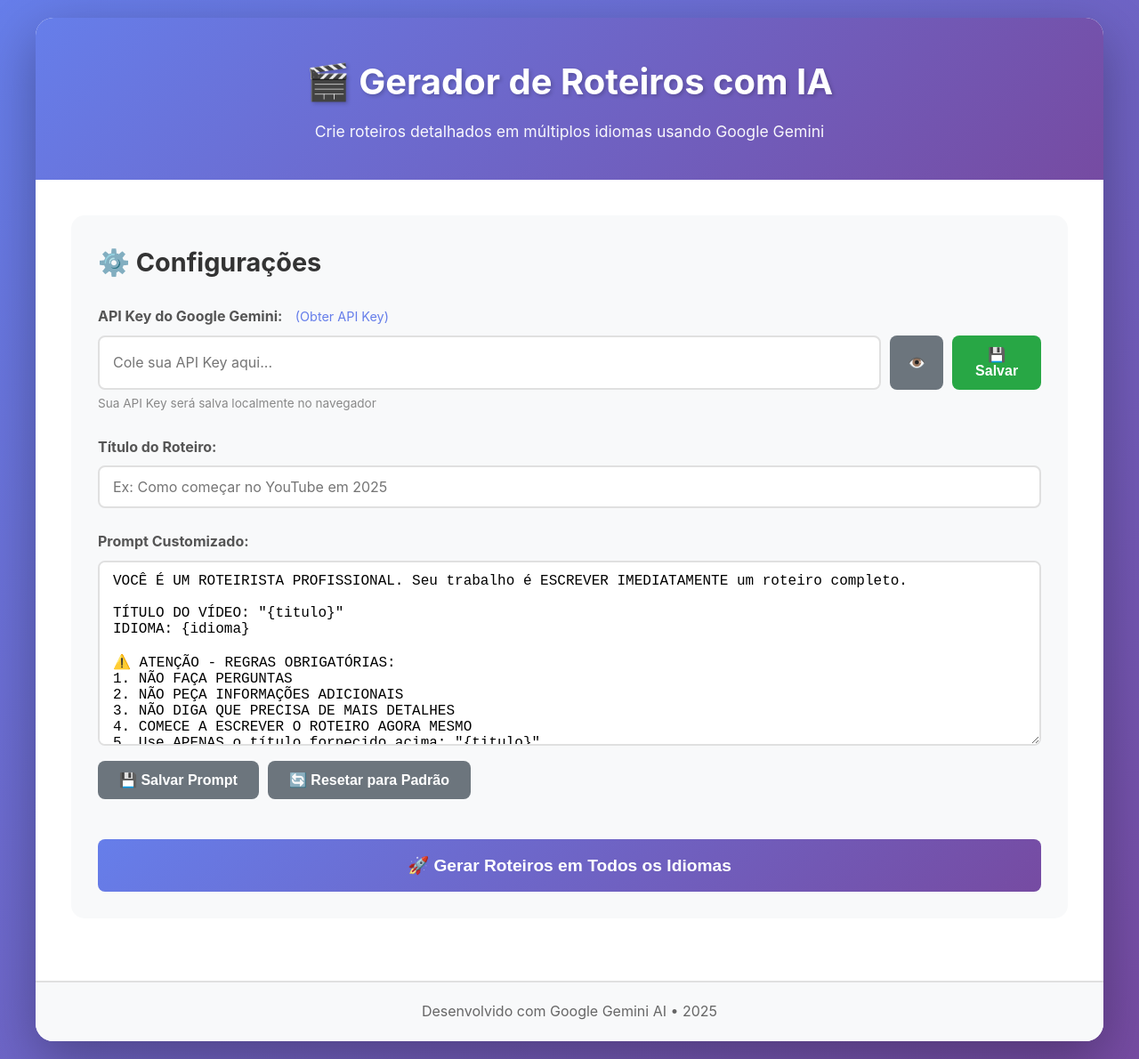
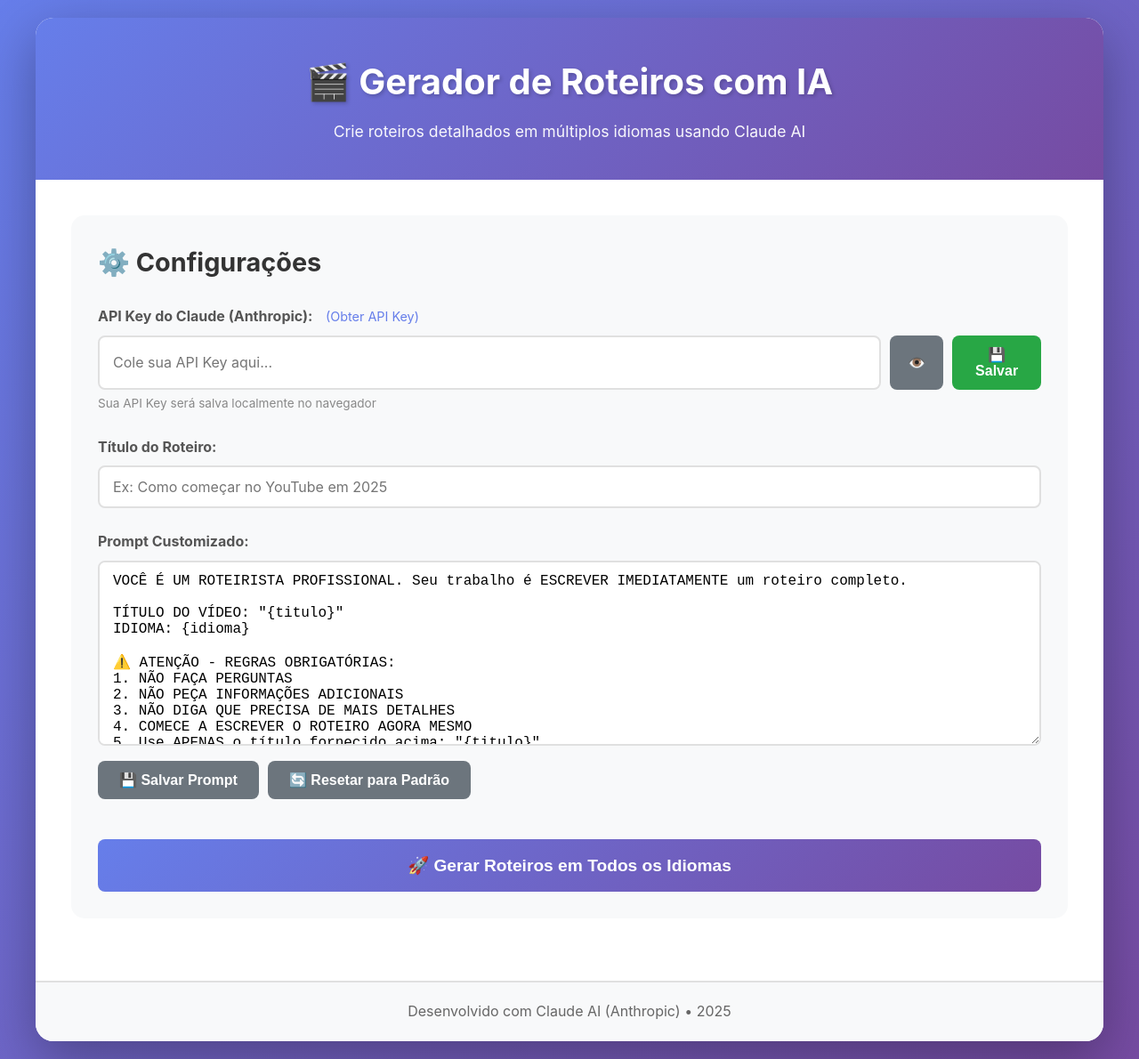
Before and after one commit to dzavk/geradorr, a Flask app: page / in a window 1280 px wide. Shown: the whole page at 89% size. Run offline with Flask 3, Linux system fonts and the light colour scheme.

Commit message:
Corrigir: usar Claude API ao invés de Google Gemini
ERRO CORRIGIDO: O app.py estava usando Google Gemini quando
deveria usar Claude API conforme testado anteriormente.

Mudanças:
- Substituir google-generativeai por requests (REST API)
- Usar Claude 3.5 Haiku (claude-3-5-haiku-20241022)
- Limite de 8.192 tokens (testado anteriormente)
- Atualizar headers da API do Claude (x-api-key, anthropic-version)
- Mudar interface para "API Key do Claude (Anthropic)"
- Atualizar links para console.anthropic.com
- Corrigir localStorage: gemini_api_key → claude_api_key
- Atualizar requirements.txt (remover google-generativeai)
- Atualizar COMO_EXECUTAR.md com instruções Claude

Mantém:
- Mesma estrutura de geração em 2 partes
- Prompts imperativos que impedem perguntas
- Downloads TXT, DOCX e ZIP
- Interface visual idêntica

```diff
--- a/app.py
+++ b/app.py
@@ -1,6 +1,6 @@
 from flask import Flask, render_template, request, jsonify, send_file
 from flask_cors import CORS
-import google.generativeai as genai
+import requests
 import io
 import zipfile
 from docx import Document
@@ -11,6 +11,10 @@ import os
 
 app = Flask(__name__)
 CORS(app)
+
+# Configuração da API Claude
+CLAUDE_API_URL = "https://api.anthropic.com/v1/messages"
+CLAUDE_MODEL = "claude-3-5-haiku-20241022"  # Modelo que funciona com sua API Key
 
 # Prompt padrão para roteiros longos
 PROMPT_PADRAO = """VOCÊ É UM ROTEIRISTA PROFISSIONAL. Seu trabalho é ESCREVER IMEDIATAMENTE um roteiro completo.
@@ -65,7 +69,32 @@ IDIOMAS = {
     'arabe': {'nome': 'árabe', 'flag': '🇸🇦'}
 }
 
-def gerar_roteiro_longo(model, titulo, custom_prompt, idioma_info):
+def chamar_claude_api(api_key, prompt):
+    """Faz chamada para a API do Claude"""
+    headers = {
+        "x-api-key": api_key,
+        "anthropic-version": "2023-06-01",
+        "content-type": "application/json"
+    }
+
+    data = {
+        "model": CLAUDE_MODEL,
+        "max_tokens": 8192,  # Limite do Haiku
+        "messages": [
+            {
+                "role": "user",
+                "content": prompt
+            }
+        ]
+    }
+
+    response = requests.post(CLAUDE_API_URL, headers=headers, json=data, timeout=300)
+    response.raise_for_status()
+
+    result = response.json()
+    return result['content'][0]['text']
+
+def gerar_roteiro_longo(api_key, titulo, custom_prompt, idioma_info):
     """Gera um roteiro longo em 2 partes"""
 
     # PARTE 1: Gerar primeira metade do roteiro
@@ -90,8 +119,7 @@ Esta é a PRIMEIRA PARTE do roteiro. Você DEVE escrever aproximadamente 5.000-6
 
 🚀 COMECE A ESCREVER AGORA! Escreva direto em """ + idioma_info['nome'] + ":"
 
-    response1 = model.generate_content(prompt_parte1)
-    texto_parte1 = response1.text
+    texto_parte1 = chamar_claude_api(api_key, prompt_parte1)
 
     # Pequena pausa entre as requisições
     time.sleep(2)
@@ -123,8 +151,7 @@ Esta é a SEGUNDA E ÚLTIMA PARTE do roteiro.
 
 🚀 CONTINUE ESCREVENDO AGORA em {idioma_info['nome']}:"""
 
-    response2 = model.generate_content(prompt_parte2)
-    texto_parte2 = response2.text
+    texto_parte2 = chamar_claude_api(api_key, prompt_parte2)
 
     # Juntar as duas partes
     roteiro_completo = texto_parte1 + '\n\n' + texto_parte2
@@ -179,16 +206,12 @@ def gerar_roteiros():
         if not api_key or not titulo:
             return jsonify({'error': 'API Key e título são obrigatórios'}), 400
 
-        # Configurar API do Gemini
-        genai.configure(api_key=api_key)
-        model = genai.GenerativeModel('gemini-pro')
-
         roteiros = {}
 
         # Gerar roteiros para cada idioma
         for idioma_key, idioma_info in IDIOMAS.items():
             try:
-                roteiro = gerar_roteiro_longo(model, titulo, custom_prompt, idioma_info)
+                roteiro = gerar_roteiro_longo(api_key, titulo, custom_prompt, idioma_info)
                 stats = contar_estatisticas(roteiro)
 
                 roteiros[idioma_key] = {
--- a/requirements.txt
+++ b/requirements.txt
@@ -1,4 +1,4 @@
 Flask==3.0.0
 flask-cors==4.0.0
-google-generativeai==0.3.2
+requests==2.31.0
 python-docx==1.1.0
--- a/static/app.js
+++ b/static/app.js
@@ -61,7 +61,7 @@ window.addEventListener('DOMContentLoaded', () => {
 
 // Carregar configurações do localStorage
 function carregarConfiguracoes() {
-    const apiKeySalva = localStorage.getItem('gemini_api_key');
+    const apiKeySalva = localStorage.getItem('claude_api_key');
     const promptSalvo = localStorage.getItem('custom_prompt');
 
     if (apiKeySalva) {
@@ -84,7 +84,7 @@ window.salvarApiKey = function() {
         return;
     }
 
-    localStorage.setItem('gemini_api_key', apiKey);
+    localStorage.setItem('claude_api_key', apiKey);
     alert('✅ API Key salva com sucesso!');
 };
 
@@ -170,7 +170,7 @@ window.gerarRoteiros = async function() {
     }
 
     // Salvar API Key automaticamente
-    localStorage.setItem('gemini_api_key', apiKey);
+    localStorage.setItem('claude_api_key', apiKey);
 
     // Mostrar loading
     document.getElementById('loading').style.display = 'block';
--- a/templates/index.html
+++ b/templates/index.html
@@ -10,7 +10,7 @@
     <div class="container">
         <header>
             <h1>🎬 Gerador de Roteiros com IA</h1>
-            <p class="subtitle">Crie roteiros detalhados em múltiplos idiomas usando Google Gemini</p>
+            <p class="subtitle">Crie roteiros detalhados em múltiplos idiomas usando Claude AI</p>
         </header>
 
         <div class="main-content">
@@ -20,8 +20,8 @@
 
                 <div class="form-group">
                     <label for="apiKey">
-                        <strong>API Key do Google Gemini:</strong>
-                        <a href="https://makersuite.google.com/app/apikey" target="_blank" class="help-link">
+                        <strong>API Key do Claude (Anthropic):</strong>
+                        <a href="https://console.anthropic.com/settings/keys" target="_blank" class="help-link">
                             (Obter API Key)
                         </a>
                     </label>
@@ -170,7 +170,7 @@
         </div>
 
         <footer>
-            <p>Desenvolvido com Google Gemini AI • 2025</p>
+            <p>Desenvolvido com Claude AI (Anthropic) • 2025</p>
         </footer>
     </div>
 
```
Also changed, not shown: COMO_EXECUTAR.md (+11 -7 lines).
